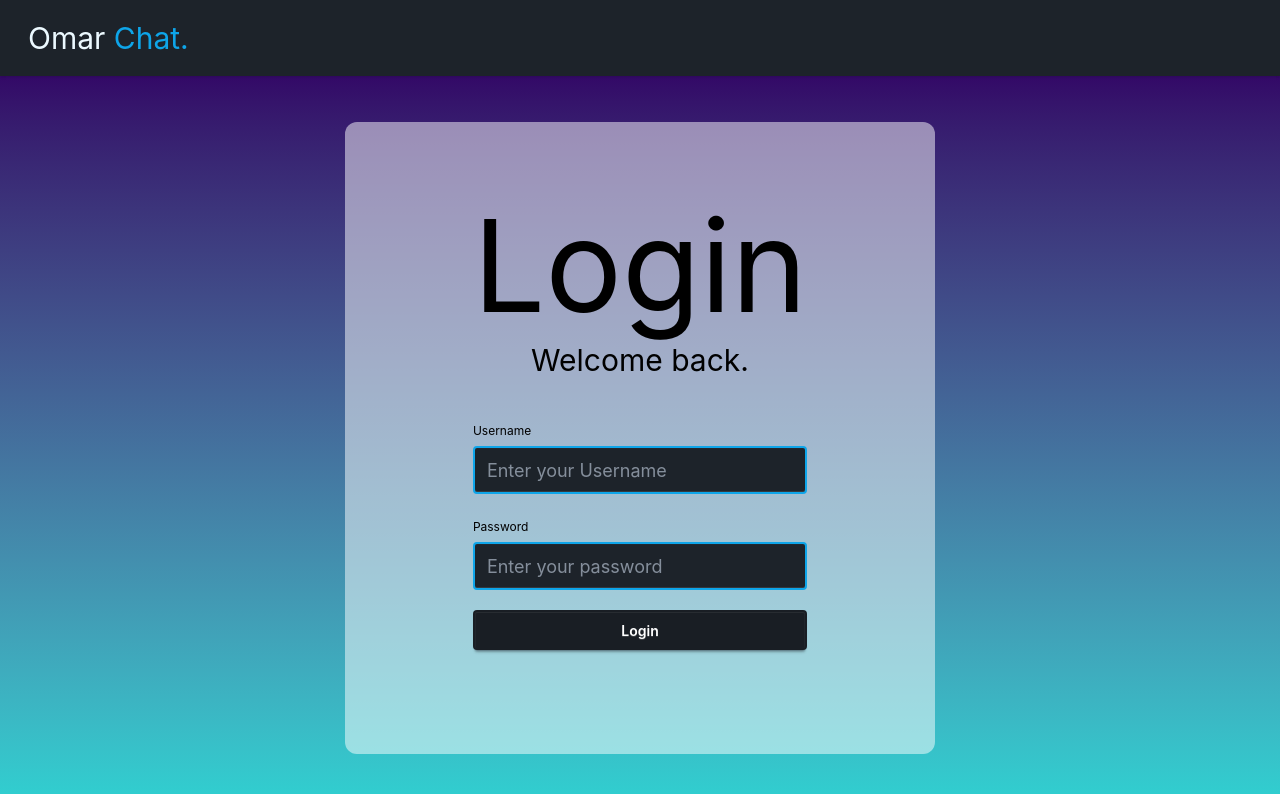
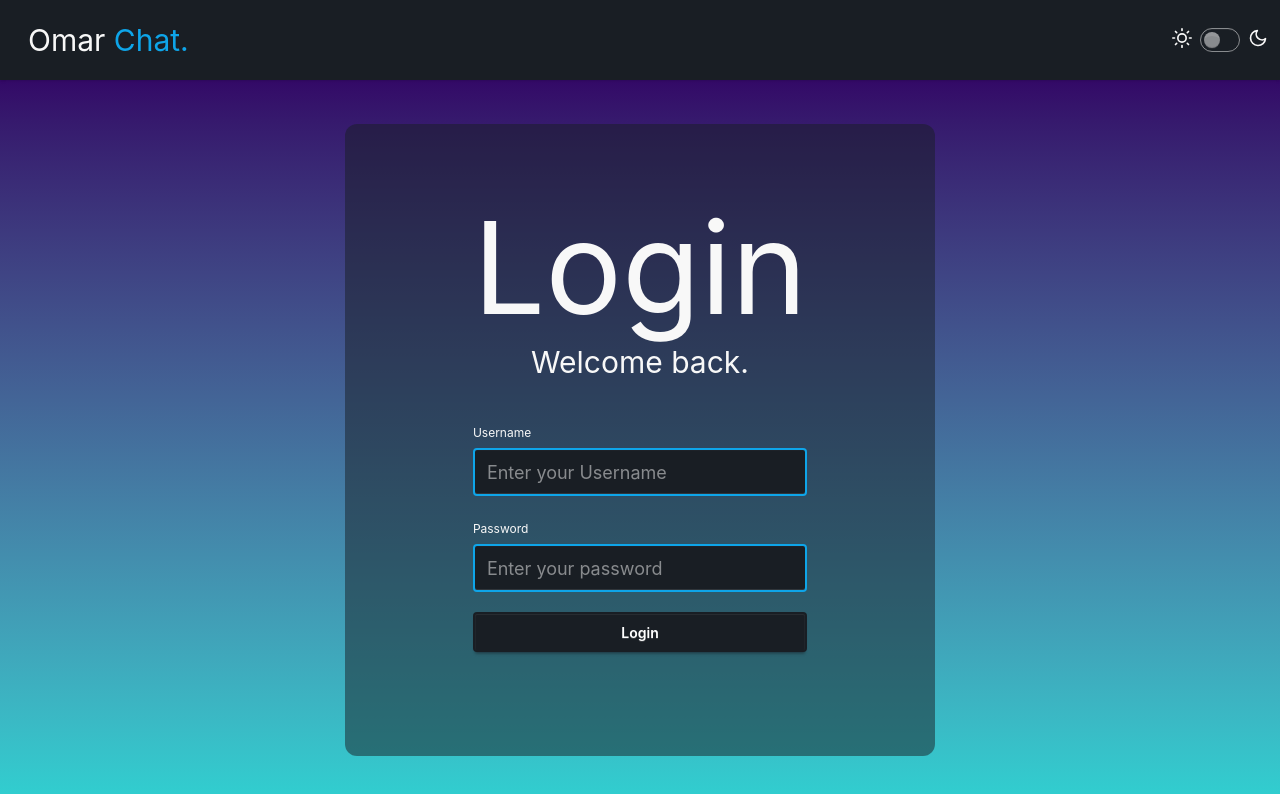
Before and after one commit to omarmyeah/omar-chat, a React (Vite) app in the folder frontend/: page /login in a window 1280 px wide. Shown: the top 794 px of the page. Built offline with nearby package versions, Linux system fonts and the light colour scheme.

Commit message:
Configured themes and started working on dark vs light mode

```diff
--- a/frontend/src/components/Card.jsx
+++ b/frontend/src/components/Card.jsx
@@ -1,6 +1,6 @@
 export default function Card({ className = "", children }) {
     return (
-        <div className={`rounded-xl bg-white/50 ${className}`}>
+        <div className={`rounded-xl bg-base-100/50 ${className}`}>
             {children}
         </div>
     );
--- a/frontend/src/components/FormField.jsx
+++ b/frontend/src/components/FormField.jsx
@@ -1,7 +1,7 @@
 export default function FormField({ placeholder, label, id, type = "text", className = ""}) {
     return (
         <fieldset className="fieldset">
-            <label className="label text-black" htmlFor={id}>{label}</label>
+            <label className="label text-base-content" htmlFor={id}>{label}</label>
             <input type={type} id={id} className={`input border-primary border-2 outline-none ${className}`} placeholder={placeholder} />
         </fieldset>
     );
--- a/frontend/src/components/Navbar.jsx
+++ b/frontend/src/components/Navbar.jsx
@@ -19,6 +19,35 @@ export default function Navbar({ clickableItems=[] }) {
                 </li>
                 );
             })}
+            <label className="flex cursor-pointer gap-2">
+              <svg
+                xmlns="http://www.w3.org/2000/svg"
+                width="20"
+                height="20"
+                viewBox="0 0 24 24"
+                fill="none"
+                stroke="currentColor"
+                strokeWidth="2"
+                strokeLinecap="round"
+                strokeLinejoin="round">
+                <circle cx="12" cy="12" r="5" />
+                <path
+                  d="M12 1v2M12 21v2M4.2 4.2l1.4 1.4M18.4 18.4l1.4 1.4M1 12h2M21 12h2M4.2 19.8l1.4-1.4M18.4 5.6l1.4-1.4" />
+              </svg>
+              <input type="checkbox" value="synthwave" className="toggle theme-controller" />
+              <svg
+                xmlns="http://www.w3.org/2000/svg"
+                width="20"
+                height="20"
+                viewBox="0 0 24 24"
+                fill="none"
+                stroke="currentColor"
+                strokeWidth="2"
+                strokeLinecap="round"
+                strokeLinejoin="round">
+                <path d="M21 12.79A9 9 0 1 1 11.21 3 7 7 0 0 0 21 12.79z"></path>
+              </svg>
+            </label>
           </ul>
         </div>
       </div>
--- a/frontend/src/index.css
+++ b/frontend/src/index.css
@@ -11,6 +11,20 @@
   --color-tertiary: #FF6B6B;
   --color-neutral: #1A0B2E;
   --color-warning: #E7000B;
+  --color-base-100: oklch(23.26% 0.014 253.1);
+  --color-base-content: oklch(98% 0 0);
+}
+
+
+@plugin "daisyui/theme" {
+  name: "light";
+  --color-primary: #0ea5e9;
+  --color-secondary: #9D4EDD;
+  --color-tertiary: #FF6B6B;
+  --color-neutral: #1A0B2E;
+  --color-warning: #E7000B;
+  --color-base-100: #f3f4f6;
+  --color-base-content: #000000;
 }
 
 body, #root {
--- a/frontend/src/pages/Index.jsx
+++ b/frontend/src/pages/Index.jsx
@@ -40,7 +40,7 @@ function Welcome() {
       </div>
       {/* second column - image of usage */}
       <div className="col-span-1 px-10">
-        <img src="chat-demo.png" alt="A demo of Omar chat" className='border-2 border-black' />
+        <img src="chat-demo.png" alt="A demo of Omar chat" className='border-2 border-base-content' />
       </div>
     </div>
   );
@@ -58,7 +58,7 @@ function AccordionElement({ title, content }) {
 function FrequentlyAskedQuestions({ questionsArray, name, placeholder }) {
   return (
     <>
-      <h1 className="text-5xl text-black mt-10 mb-10 text-center">Frequently Asked Questions</h1>
+      <h1 className="text-5xl text-base-content mt-10 mb-10 text-center">Frequently Asked Questions</h1>
       {/* FAQ Accordion */}
       <div className='mb-10'>
         {questionsArray.map(element => {
@@ -92,7 +92,7 @@ export default function Index() {
   return (
     <>
       <Welcome />
-      <Card className='w-3/4 mx-auto'>
+      <Card className='w-3/4 mx-auto mb-5'>
           <FrequentlyAskedQuestions questionsArray={faqs} name="Omar Chat" placeholder={"{name}"}/>
       </Card>
     </>
--- a/frontend/src/pages/Login.jsx
+++ b/frontend/src/pages/Login.jsx
@@ -30,7 +30,7 @@ export default function Login () {
     return (
         <>
             <Card className='my-auto mx-auto px-32 py-20 text-center'>
-                <div className="text-black">
+                <div className="text-base-content">
                     <h1 className="text-9xl mb-3">Login</h1>
                     <h1 className="text-3xl mb-10">Welcome back.</h1>
                 </div>
--- a/frontend/src/pages/Registration.jsx
+++ b/frontend/src/pages/Registration.jsx
@@ -47,7 +47,7 @@ export default function Registration () {
     return (
         <>
             <Card className='my-auto mx-auto px-20 py-20 text-center'>
-                <div className="text-black">
+                <div className="text-base-content">
                     <h1 className="text-6xl mb-3">Registration</h1>
                     <h1 className="text-2xl mb-10">Welcome to the team.</h1>
                 </div>
```
